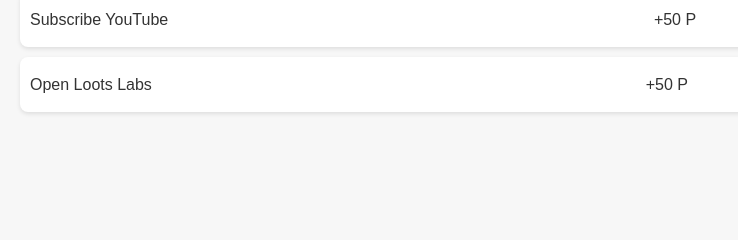
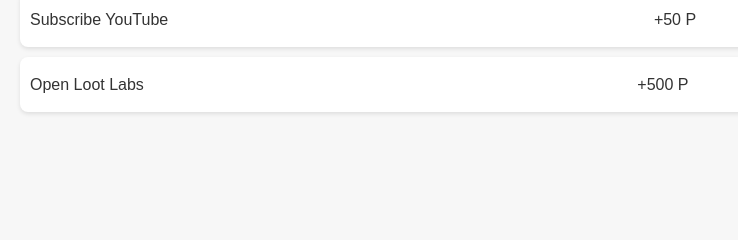
Before and after one commit to farouqwaziri/phantom, a plain HTML site: page index.html in a window 1280 px wide. Shown: the part 487-727 px from the top of the page, 0-738 px from the left. Drawn offline with Linux system fonts and the light colour scheme.

Commit message:
Update index.html

```diff
--- a/index.html
+++ b/index.html
@@ -38,8 +38,8 @@
           <button class="btn">Start</button>
         </div>
         <div class="task">
-          <p>Open Loots Labs</p>
-          <span>+50 P</span>
+          <p>Open Loot Labs</p>
+          <span>+500 P</span>
           <button class="btn">Start</button>
         </div>
       </div>
```
